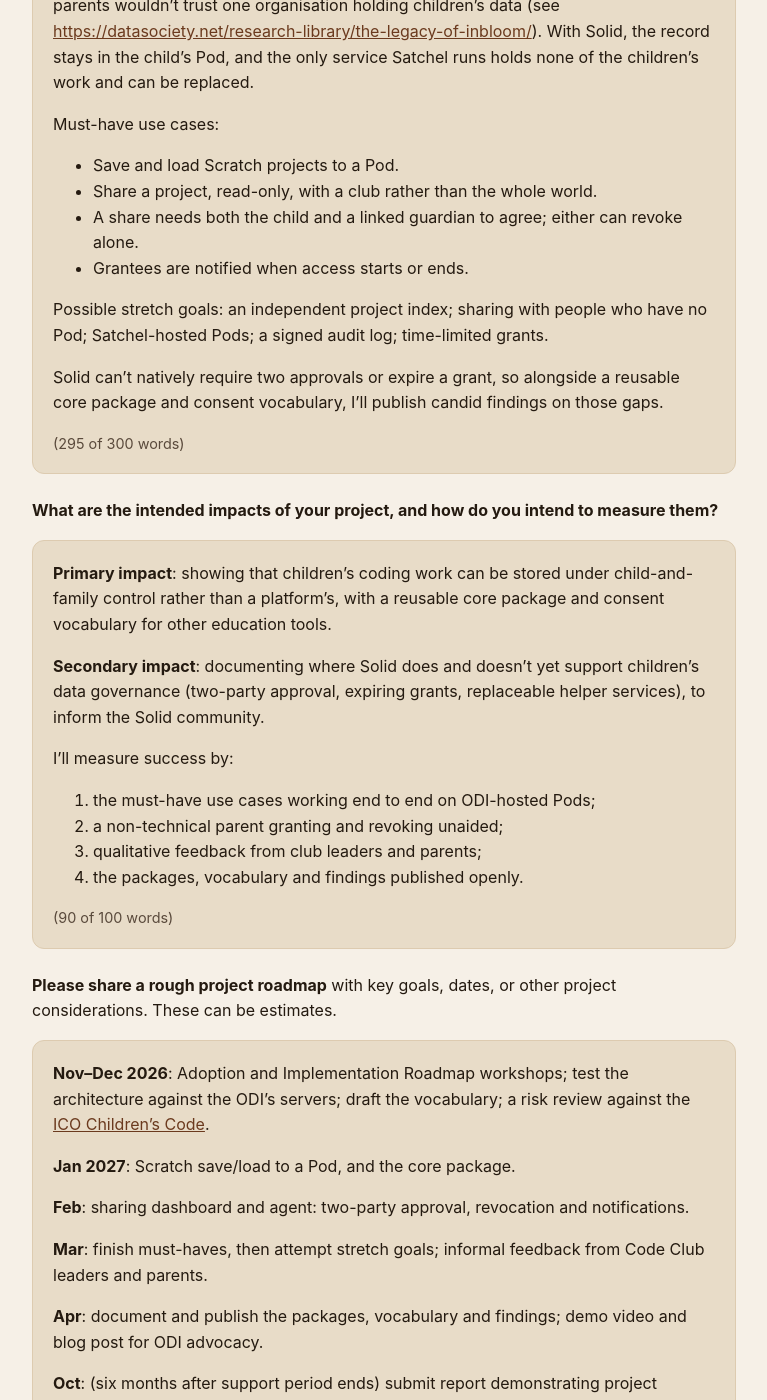
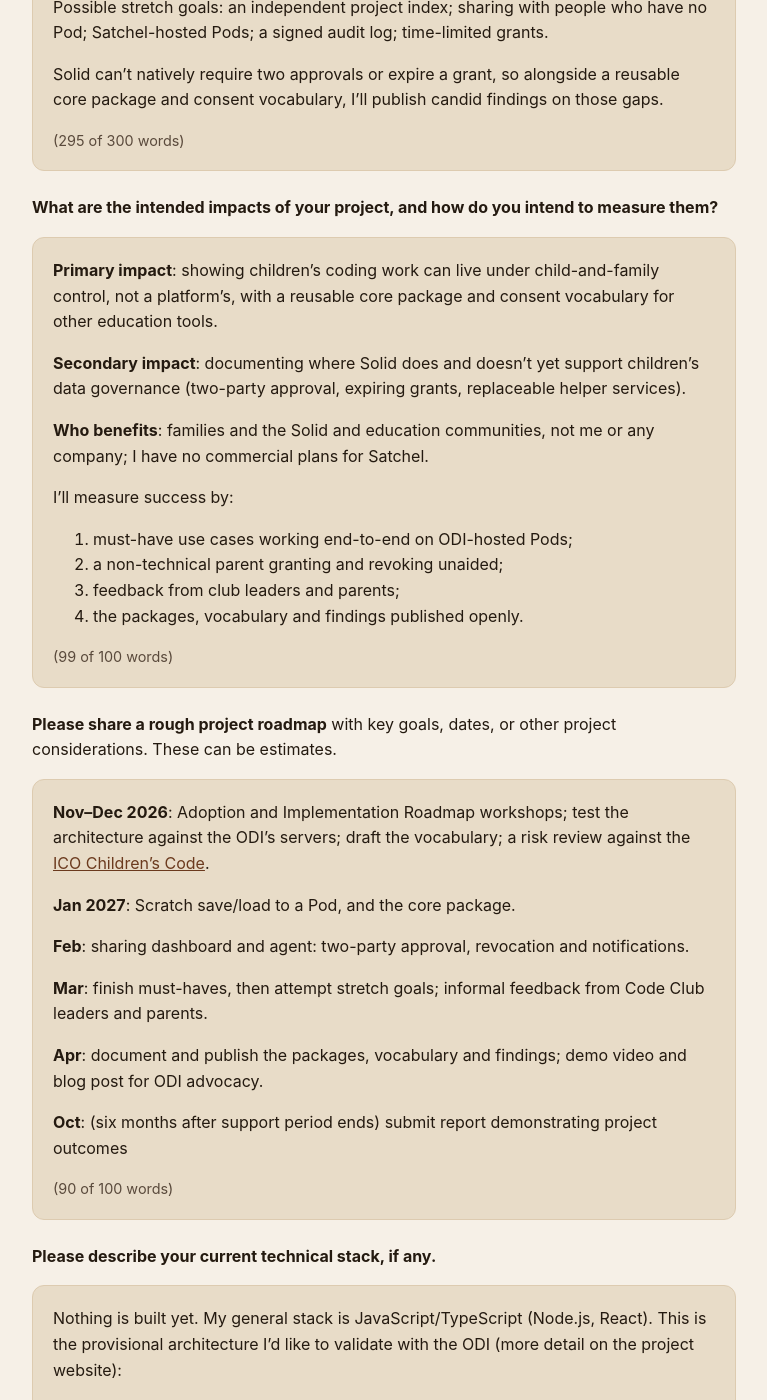
Before and after one commit to viboko/satchel-project, a Jekyll site: the page built from pages/application.md, in a window 1280 px wide and 1400 px high, scrolled down 2339 px. Shown: the whole window, without its empty margins (256-1023 px from the left). Built offline with Jekyll 4.4.1, drawn with Linux system fonts in a browser that asks for light colours; some of the changed text lies outside the part shown.

Commit message:
Fold the social good answer into the impacts answer
The form's "social good" question is a yes/no checkbox with no free
text, so drop it from the page and move its point about who the value
goes to (and there being no commercial plans) into the intended impacts
answer, trimming elsewhere to fit.

Co-Authored-By: Claude Opus 5.5 <noreply@anthropic.com>

```diff
--- a/pages/application.md
+++ b/pages/application.md
@@ -36,12 +36,6 @@ Satchel is a proposal in response to the Open Data Institute's [Solid use case o
 > {: .word-count}
 {: data-word-limit="100"}
 
-**Please confirm that your project supports "social good".**
-
-> Yes. The problem is that children's coding work is currently locked inside whichever platform or club administers the tool they used, with no portable, self-owned record.
->
-> Satchel's Solid-based approach gives children and their families ownership of that record instead of a platform or vendor, and the value (a portable, family-controlled record; a working demonstration of two-party, revocable consent for children's data) accrues to the families and to the wider Solid/education ecosystem, not to me or any private company. I have no commercial plans for this project.
-
 **Please share a brief description of your project.**
 
 What is your project, who is it for, what problem are you aiming to solve, and how does Solid fit into the solution?
@@ -73,15 +67,17 @@ What is your project, who is it for, what problem are you aiming to solve, and h
 
 **What are the intended impacts of your project, and how do you intend to measure them?**
 
-> **Primary impact**: showing that children's coding work can be stored under child-and-family control rather than a platform's, with a reusable core package and consent vocabulary for other education tools.
+> **Primary impact**: showing children's coding work can live under child-and-family control, not a platform's, with a reusable core package and consent vocabulary for other education tools.
 >
-> **Secondary impact**: documenting where Solid does and doesn't yet support children's data governance (two-party approval, expiring grants, replaceable helper services), to inform the Solid community.
+> **Secondary impact**: documenting where Solid does and doesn't yet support children's data governance (two-party approval, expiring grants, replaceable helper services).
+>
+> **Who benefits**: families and the Solid and education communities, not me or any company; I have no commercial plans for Satchel.
 >
 > I'll measure success by:
 >
-> 1. the must-have use cases working end to end on ODI-hosted Pods;
+> 1. must-have use cases working end-to-end on ODI-hosted Pods;
 > 1. a non-technical parent granting and revoking unaided;
-> 1. qualitative feedback from club leaders and parents;
+> 1. feedback from club leaders and parents;
 > 1. the packages, vocabulary and findings published openly.
 >
 > (max 100 words)
```
